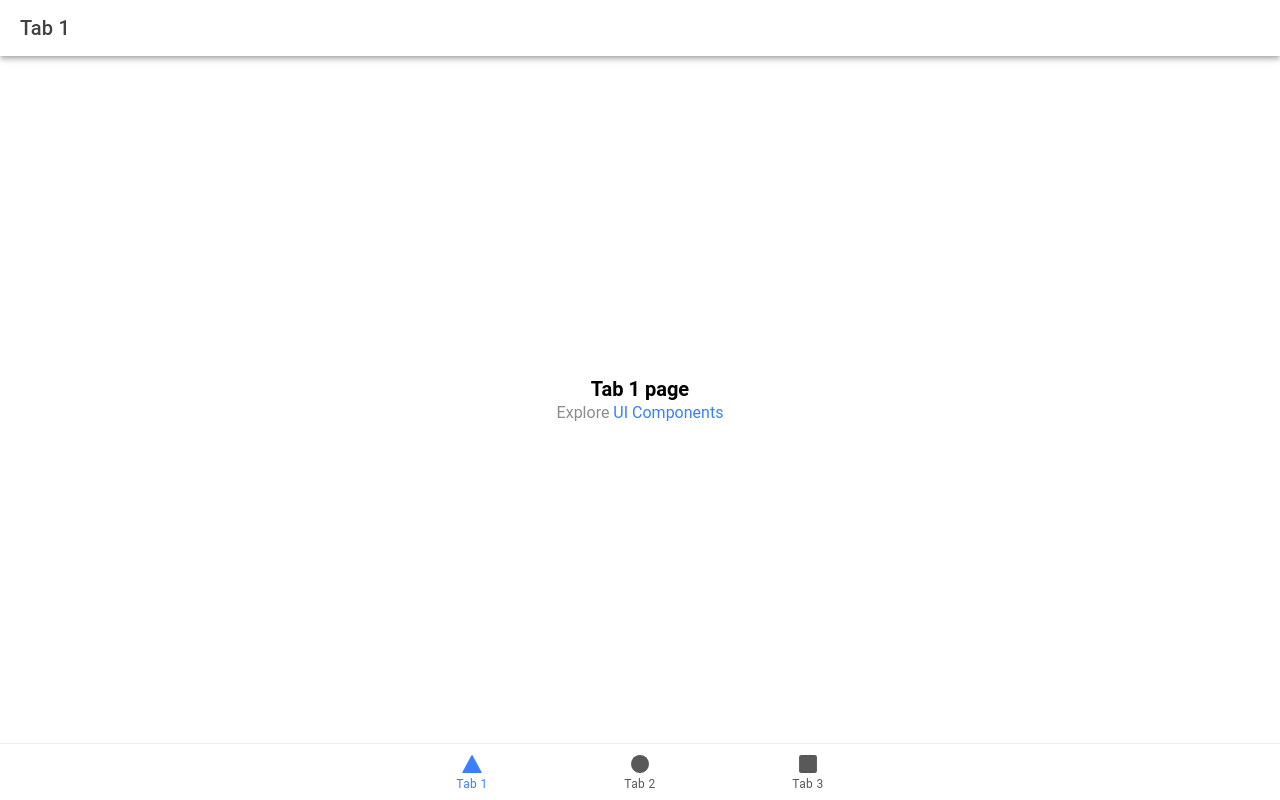
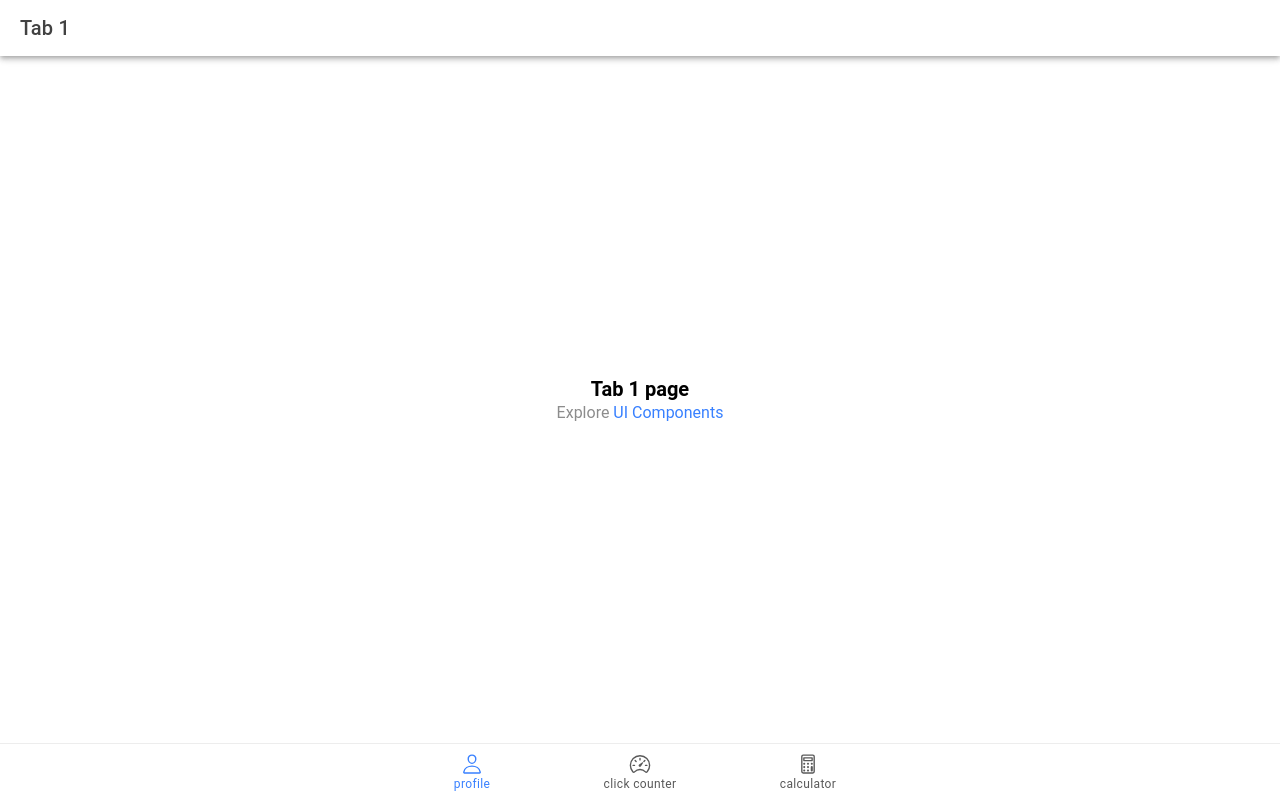
Before and after one commit to marychristorrentirasy/ionic-t-sy, a React (Vite) app: page /tab1 in a window 1280 px wide. Built offline with nearby package versions, Linux system fonts and the light colour scheme.

Commit message:
changed icon on tab1

```diff
--- a/src/App.tsx
+++ b/src/App.tsx
@@ -10,7 +10,7 @@
   setupIonicReact
 } from '@ionic/react';
 import { IonReactRouter } from '@ionic/react-router';
-import { ellipse, square, triangle } from 'ionicons/icons';
+import { calculatorOutline, ellipse, personOutline, speedometerOutline, square, triangle } from 'ionicons/icons';
 import Tab1 from './pages/Tab1';
 import Tab2 from './pages/Tab2';
 import Tab3 from './pages/Tab3';
@@ -56,16 +56,16 @@
         </IonRouterOutlet>
         <IonTabBar slot="bottom">
           <IonTabButton tab="tab1" href="/tab1">
-            <IonIcon aria-hidden="true" icon={triangle} />
-            <IonLabel>Tab 1</IonLabel>
+            <IonIcon aria-hidden="true" icon={personOutline} />
+            <IonLabel>profile</IonLabel>
           </IonTabButton>
           <IonTabButton tab="tab2" href="/tab2">
-            <IonIcon aria-hidden="true" icon={ellipse} />
-            <IonLabel>Tab 2</IonLabel>
+            <IonIcon aria-hidden="true" icon={speedometerOutline} />
+            <IonLabel>click counter</IonLabel>
           </IonTabButton>
           <IonTabButton tab="tab3" href="/tab3">
-            <IonIcon aria-hidden="true" icon={square} />
-            <IonLabel>Tab 3</IonLabel>
+            <IonIcon aria-hidden="true" icon={calculatorOutline} />
+            <IonLabel>calculator</IonLabel>
           </IonTabButton>
         </IonTabBar>
       </IonTabs>
```
